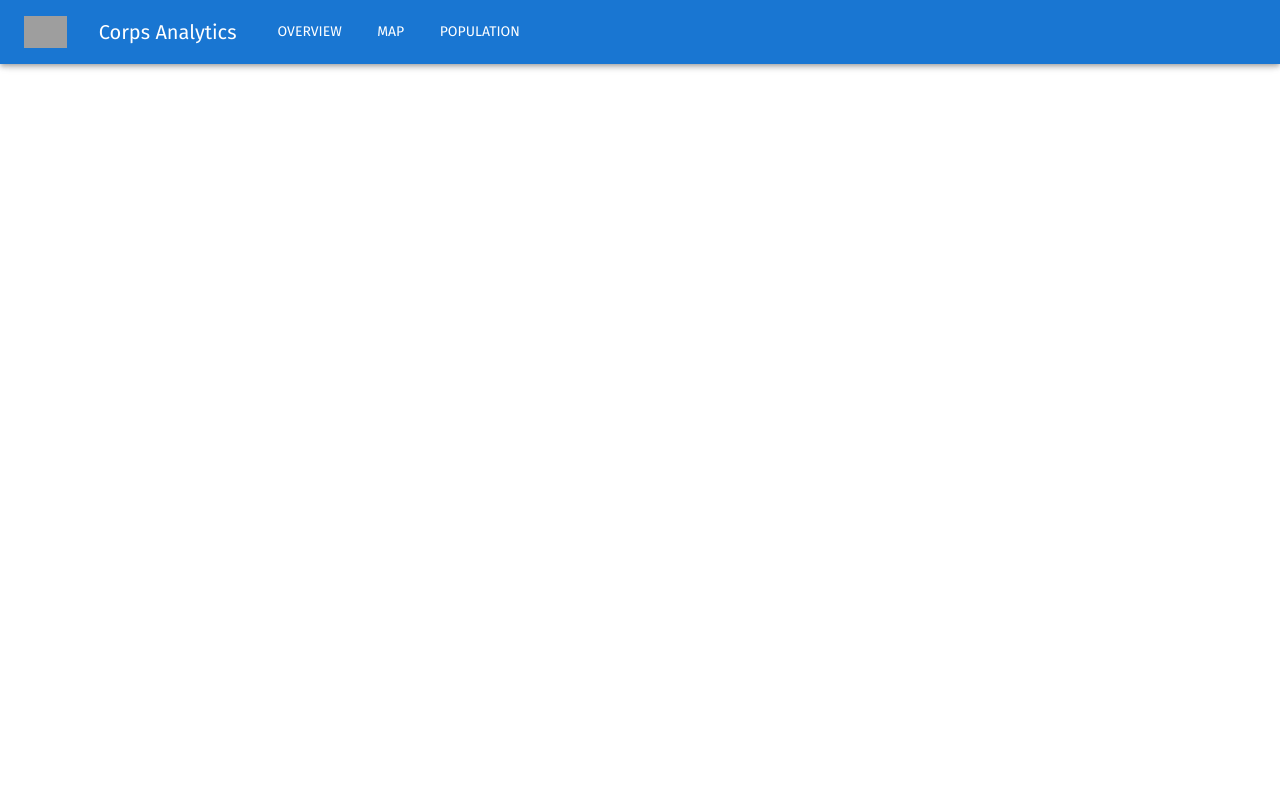
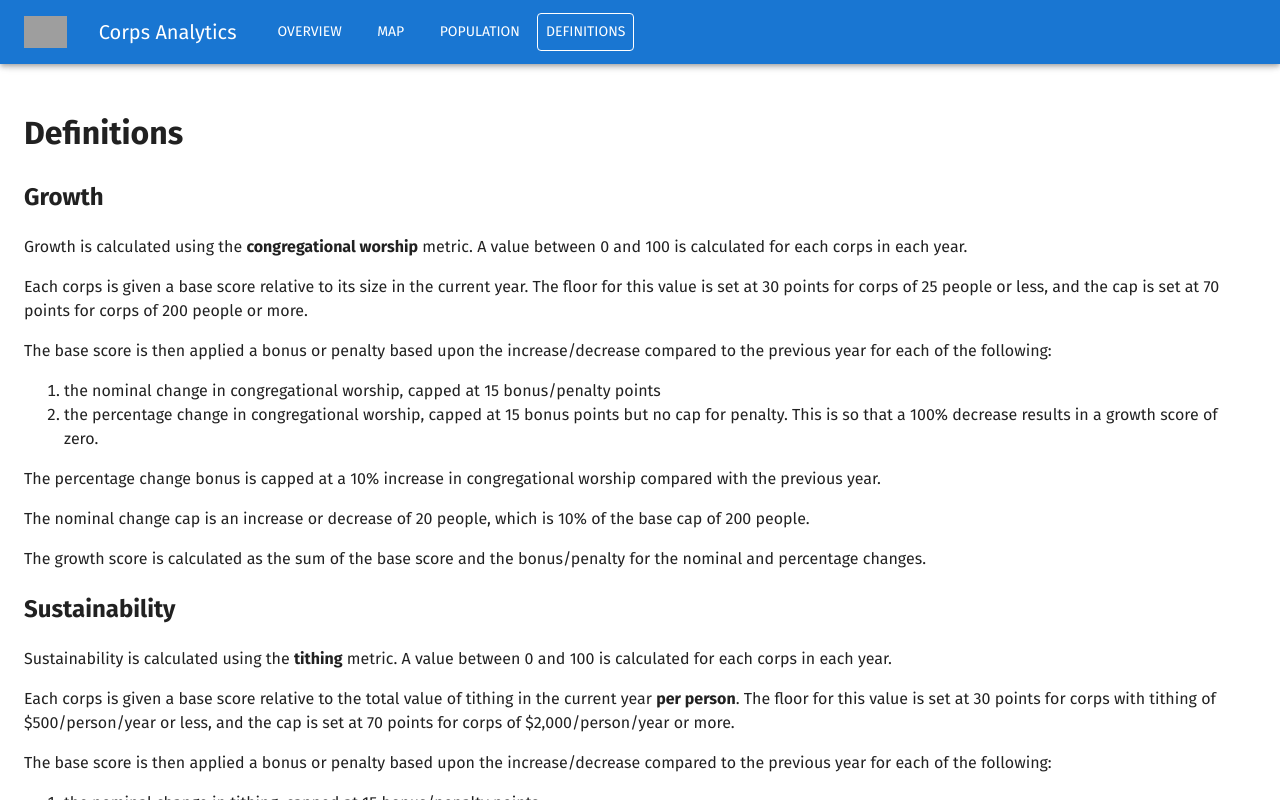
Before and after one commit to SlazengerV100/Corps-Visualisation-Tool, a React (Vite) app in the folder frontend/: page /definitions in a window 1280 px wide. Built offline with nearby package versions, Linux system fonts and the light colour scheme; grey boxes are pictures that could not be loaded.

Commit message:
Add definitions page

```diff
--- a/frontend/src/App.jsx
+++ b/frontend/src/App.jsx
@@ -10,6 +10,7 @@ import AppBar from './components/common/AppBar.jsx'
 import OverviewPage from './pages/OverviewPage.jsx'
 import MapPage from './pages/MapPage.jsx'
 import PopulationPage from './pages/PopulationPage.jsx'
+import DefinitionsPage from './pages/DefinitionsPage.jsx'
 
 const theme = createTheme({
     typography: {
@@ -49,6 +50,7 @@ function App() {
                             <Route path="/" element={<OverviewPage />} />
                             <Route path="/map" element={<MapPage />} />
                             <Route path="/population" element={<PopulationPage />} />
+                            <Route path="/definitions" element={<DefinitionsPage />} />
                         </Routes>
                     </Box>
                 </Router>
--- a/frontend/src/components/common/AppBar.jsx
+++ b/frontend/src/components/common/AppBar.jsx
@@ -75,6 +75,15 @@ export default function ButtonAppBar() {
                         >
                             Population
                         </NavButton>
+                        <NavButton
+                            component={Link}
+                            to="/definitions"
+                            color="inherit"
+                            variant="text"
+                            active={isActive('/definitions')}
+                        >
+                            Definitions
+                        </NavButton>
                     </Box>
                 </Toolbar>
             </AppBar>
--- a/frontend/src/components/map/CorpsDetails.jsx
+++ b/frontend/src/components/map/CorpsDetails.jsx
@@ -199,13 +199,13 @@ const CorpsDetails = ({ corps }) => {
 
   if (!corps) {
     return (
-      <Paper sx={{
+      <Box sx={{
         p: 3
       }}>
         <Typography variant="h6">
           Select a corps on the map to view details
         </Typography>
-      </Paper>
+      </Box>
     );
   }
 
--- /dev/null
+++ b/frontend/src/pages/DefinitionsPage.jsx
@@ -0,0 +1,35 @@
+import Box from '@mui/material/Box'
+
+export default function DefinitionsPage() {
+    return (
+        <Box sx={{ width: '100%', height: '100%', p: 3, overflowY: 'auto' }}>
+            <h1>Definitions</h1>
+            <h2>Growth</h2>
+            <p>Growth is calculated using the <b>congregational worship</b> metric. A value between 0 and 100 is calculated for each corps in each year.</p>
+            <p>Each corps is given a base score relative to its size in the current year. The floor for this value is set at 30 points for corps of 25 people or less, and the cap is set at 70 points for corps of 200 people or more.</p>
+            <p>The base score is then applied a bonus or penalty based upon the increase/decrease compared to the previous year for each of the following:</p>
+            <ol>
+                <li>the nominal change in congregational worship, capped at 15 bonus/penalty points</li>
+                <li>the percentage change in congregational worship, capped at 15 bonus points but no cap for penalty. This is so that a 100% decrease results in a growth score of zero.</li>
+            </ol>
+            <p>The percentage change bonus is capped at a 10% increase in congregational worship compared with the previous year.</p>
+            <p>The nominal change cap is an increase or decrease of 20 people, which is 10% of the base cap of 200 people.</p>
+            <p>The growth score is calculated as the sum of the base score and the bonus/penalty for the nominal and percentage changes.</p>
+            <h2>Sustainability</h2>
+            <p>Sustainability is calculated using the <strong>tithing</strong> metric. A value between 0 and 100 is calculated for each corps in each year.</p>
+            <p>Each corps is given a base score relative to the total value of tithing in the current year <strong>per person</strong>. The floor for this value is set at 30 points for corps with tithing of $500/person/year or less, and the cap is set at 70 points for corps of $2,000/person/year or more.</p>
+            <p>The base score is then applied a bonus or penalty based upon the increase/decrease compared to the previous year for each of the following:</p>
+            <ol>
+                <li>the nominal change in tithing, capped at 15 bonus/penalty points</li>
+                <li>the percentage change in tithing, capped at 15 bonus points but no cap for penalty. This is so that a 100% decrease results in a sustainability score of zero.</li>
+            </ol>
+            <p>The percentage change bonus is capped at a 10% increase in tithing per person compared with the previous year.</p>
+            <p>The nominal change cap is an increase or decrease of $40,000, which is 10% of the max congregation size of 200 people multiplied by the max tithing of $2,000/person/year.</p>
+            <p>The sustainability score is calculated as the sum of the base score and the bonus/penalty for the nominal and percentage changes.</p>
+            <h2>Size</h2>
+            <p>Size represents the congregational worship metric for each corps in the year selected. This determines the size of the bubbles on the overview page</p>
+            <h2>Population</h2>
+            <p>Population represents the number of people living in the surrounding area of the corps using the latest data from the NZ Census.</p>
+        </Box>
+    )
+}
```
